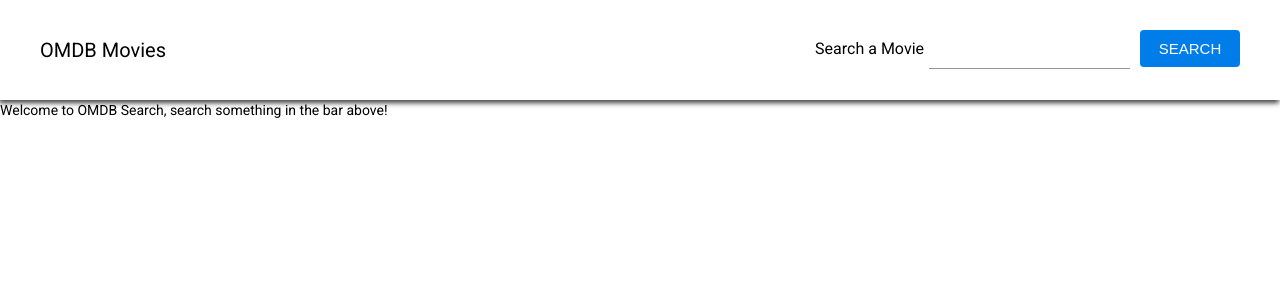
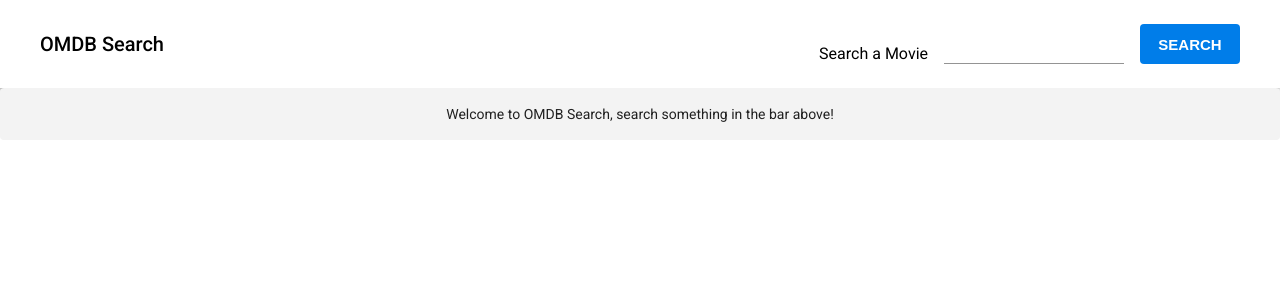
Before and after one commit to vivekparthiban/Angular-Movies, an Angular app: page / in a window 1280 px wide. Shown: the top 300 px of the page. Built offline with nearby package versions, Linux system fonts and the light colour scheme.

Commit message:
Updated Nav and info card items
Updated Nav and info card items

```diff
--- a/src/app/app.component.html
+++ b/src/app/app.component.html
@@ -2,11 +2,11 @@
   <nav class="navbar navbar-expand-lg navbar-dark bg-primar movies-div-container">
     <div class="movie-container">
       <a class="navbar-brand title">
-        OMDB Movies
+        OMDB Search
       </a>
-      <div class="search-box" >
+      <div class="search-box d-flex" >
 
-        <label class="search-title">Search a Movie</label>
+        <label class="search-title" fxHide.xs>Search a Movie</label>
         <mat-form-field class="example-form-field" appearance="fill">
           <input matInput type="text" [(ngModel)]="searchValue">
           <button *ngIf="searchValue" matSuffix mat-icon-button aria-label="Clear" (click)="searchValue=''">
@@ -21,9 +21,13 @@
   </nav>
 </header>
 <!-- <router-outlet></router-outlet> -->
-<div class="mainContainer-{{deviceSize}}">
-  <div class="initialLoad" *ngIf="pageState == 'Initial'" [innerHtml]="welcomeMessage"></div>
-  <div class="errorLoad" *ngIf="pageState == 'Error'" [innerHtml]="errorMessage"></div>
+<div class="body-section mainContainer-{{deviceSize}}">
+  <mat-card *ngIf="pageState == 'Initial'">
+    <div class="initialLoad" [innerHtml]="welcomeMessage"></div>
+  </mat-card>
+  <mat-card *ngIf="pageState == 'Error'">
+    <div class="errorLoad" [innerHtml]="errorMessage"></div>
+  </mat-card>
   <div class="searchLoad" *ngIf="pageState == 'Loaded'">
     <mat-grid-list cols="2" rowHeight="2:1">
       <div class="movie-card" *ngFor="let item of this.searchResponse.Search">
--- a/src/app/app.component.scss
+++ b/src/app/app.component.scss
@@ -1,25 +1,28 @@
 $white:#fff;
 
 .movies-div-container{
-  box-shadow: -1px 3px 5px 0px rgba(0,0,0,0.75);
-  -webkit-box-shadow: -1px 3px 5px 0px rgba(0,0,0,0.75);
-  -moz-box-shadow: -1px 3px 5px 0px rgba(0,0,0,0.75);
-  min-height: 100px;
+  box-shadow: -1px 3px 5px 0px #999;
+  -webkit-box-shadow: -1px 3px 5px 0px #999;
+  -moz-box-shadow: -1px 3px 5px 0px #999;
   .movie-container{
     max-width: 1200px;
     text-align: center;
     margin: 0 auto;
+    justify-content: space-between;
+    align-items: center;
+    display: flex;
+    padding: 24px 16px;
   }
 }
 .title{
   font-size: 20px;
   text-align:left;
   float: left;
-  padding-top: 40px;
+  font-weight: 500;
 }
-.search-box ::ng-deep .mat-form-field-flex{
+.search-box ::ng-deep {
+  .mat-form-field-flex{
     background-color: $white;
-
     input{
       background: $white;
       font-size: 17px;
@@ -27,16 +30,28 @@ $white:#fff;
     button{
       border: 0;
       background-color: $white;
-
     }
-
+  }
+  .mat-form-field-wrapper {
+    padding-bottom: 0px;
+  }
+  .mat-form-field-underline {
+    bottom: 0px;
+  }
+  .mat-form-field-appearance-fill .mat-form-field-flex, .mat-form-field-appearance-fill .mat-form-field-infix {
+    padding: 0px !important;
+  }
+  .mat-form-field-wrapper {
+    height: 40px;
+  }
 }
 .search-box{
   float: right;
-  padding-top: 15px;
   .search-title{
     font-size: 16px;
-    padding-right: 5px;
+    padding-right: 16px;
+    align-self: end;
+    vertical-align: bottom;
   }
   .search-btn{
     color: $white;
@@ -47,7 +62,9 @@ $white:#fff;
     padding: 10px;
     min-width: 100px;
     text-transform: uppercase;
-    margin-left: 10px;
+    margin-left: 16px;
+    font-weight: bold;
+    height: 40px;
   }
 }
 .searchLoad  ::ng-deep{
@@ -76,3 +93,41 @@ $white:#fff;
       margin-left: 20px;
     }
 }
+.body-section {
+  mat-card {
+    background-color: #F3F3F3;
+    text-align: center;
+    box-shadow: none;
+  }
+}
+
+.mainContainer-xl, .mainContainer-l, .mainContainer-m {
+  max-width: 1200px;
+  margin: 0px auto;
+  padding: 24px 0px;
+}
+
+@media (min-width: 993px) {
+  .movie-container {
+    padding: 24px 0px !important;
+  }
+}
+
+@media (max-width: 992px) {
+  .search-box{
+    float: none;
+    display: flex;
+    padding-top: 0px;
+    .mat-form-field {
+      width: 100px !important;
+    }
+    ::ng-deep {
+      .mat-form-field-infix {
+        width: 70px !important;
+      }
+    }
+  }
+  .body-section {
+    padding: 24px 16px;
+  }
+}
```
Lines whose indentation alone changed are shown as unchanged.
